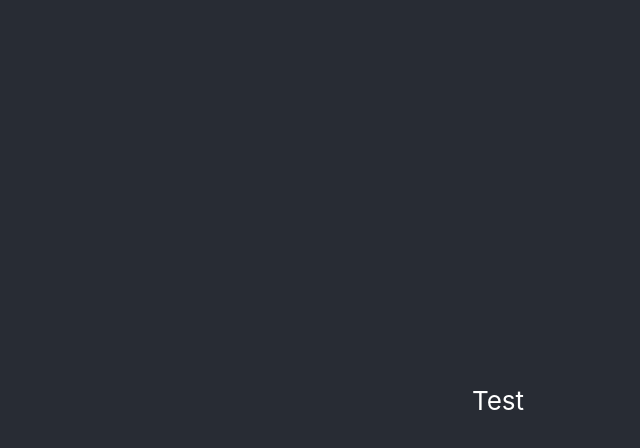
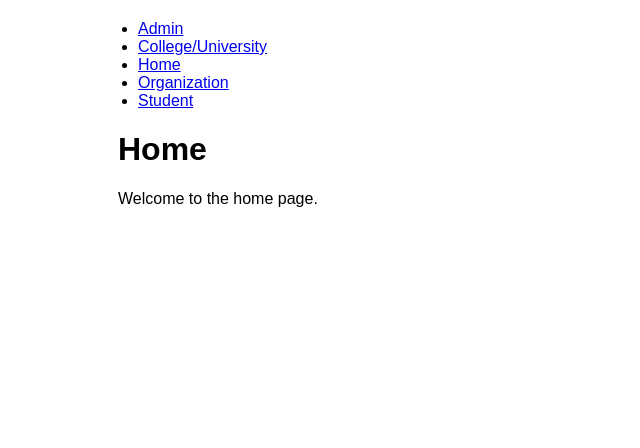
Before and after one commit to giancarlo-rodriguez/CSCE-482-Land-Rush, a React (Create React App) app in the folder static/land-rush/: page / in a window 1280 px wide. Shown: the top 448 px of the page, without its empty margins (142-782 px from the left). Built offline with nearby package versions, Linux system fonts and the light colour scheme.

Commit message:
Cleaning and Routing
Created basic routes to landing pages for the various user types and cleaned out preloaded React items.

```diff
--- a/static/land-rush/package.json
+++ b/static/land-rush/package.json
@@ -8,6 +8,7 @@
     "@testing-library/user-event": "^13.5.0",
     "react": "^18.2.0",
     "react-dom": "^18.2.0",
+    "react-router-dom": "^6.22.1",
     "react-scripts": "5.0.1",
     "web-vitals": "^2.1.4"
   },
--- /dev/null
+++ b/static/land-rush/src/App.css
@@ -0,0 +1,12 @@
+body {
+    font-family: Arial, sans-serif;
+    margin: 0;
+    padding: 0;
+    box-sizing: border-box;
+  }
+
+  .container {
+    max-width: 800px;
+    margin: 20px auto;
+    padding: 0 20px;
+  }
--- /dev/null
+++ b/static/land-rush/src/App.js
@@ -0,0 +1,40 @@
+import React from 'react';
+import { BrowserRouter as Router, Route, Routes, Link } from 'react-router-dom';
+import './App.css';
+
+import AdminLanding from './pages/admin-view/admin-landing';
+import CollegeLanding from './pages/college-view/college-landing';
+import HomeLanding from './pages/home-view/home-landing';
+import OrgLanding from './pages/org-view/org-landing';
+import StudentLanding from './pages/student-view/student-landing';
+
+
+function App() {
+return (
+    <Router>
+        <div className="container">
+            <nav>
+            <ul>
+                <li><Link to="/admin">Admin</Link></li>
+                <li><Link to="/college">College/University</Link></li>
+                <li><Link to="/home">Home</Link></li>
+                <li><Link to="/org">Organization</Link></li>
+                <li><Link to="/student">Student</Link></li>
+            </ul>
+            </nav>
+
+            <Routes>
+                <Route path="/" exact element={<HomeLanding />} />
+                <Route path="/admin" element={<AdminLanding />} />
+                <Route path="/college" element={<CollegeLanding />} />
+                <Route path="/home" element={<HomeLanding />} />
+                <Route path="/org" element={<OrgLanding />} />
+                <Route path="/student" element={<StudentLanding />} />
+            </Routes>
+        </div>
+    </Router>
+    );
+  }
+
+
+  export default App;
--- a/static/land-rush/src/index.js
+++ b/static/land-rush/src/index.js
@@ -1,18 +1,7 @@
 import React from 'react';
 import ReactDOM from 'react-dom';
 import './index.css';
-
-function App() {
-  return (
-    <div className="PageBase">
-      <header className="PageBase-header">
-        <p>
-          Test
-        </p>
-      </header>
-    </div>
-  );
-}
+import App from './App';
 
 ReactDOM.render(
   <React.StrictMode>
--- /dev/null
+++ b/static/land-rush/src/pages/admin-view/admin-landing.jsx
@@ -0,0 +1,12 @@
+import React from 'react';
+
+function AdminLanding() {
+  return (
+    <div className="container">
+      <h1>Admin Page</h1>
+      <p>You are an admin.</p>
+    </div>
+  );
+}
+
+export default AdminLanding;
--- /dev/null
+++ b/static/land-rush/src/pages/college-view/college-landing.jsx
@@ -0,0 +1,12 @@
+import React from 'react';
+
+function CollegeLanding() {
+  return (
+    <div className="container">
+      <h1>College/University</h1>
+      <p>You are a college/university..</p>
+    </div>
+  );
+}
+
+export default CollegeLanding;
--- /dev/null
+++ b/static/land-rush/src/pages/home-view/home-landing.jsx
@@ -0,0 +1,12 @@
+import React from 'react';
+
+function HomeLanding() {
+  return (
+    <div className="container">
+      <h1>Home</h1>
+      <p>Welcome to the home page.</p>
+    </div>
+  );
+}
+
+export default HomeLanding;
--- /dev/null
+++ b/static/land-rush/src/pages/org-view/org-landing.jsx
@@ -0,0 +1,12 @@
+import React from 'react';
+
+function OrgLanding() {
+  return (
+    <div className="container">
+      <h1>Organization</h1>
+      <p>You are an organization officer.</p>
+    </div>
+  );
+}
+
+export default OrgLanding;
--- /dev/null
+++ b/static/land-rush/src/pages/student-view/student-landing.jsx
@@ -0,0 +1,12 @@
+import React from 'react';
+
+function StudentLanding() {
+  return (
+    <div className="container">
+      <h1>Student</h1>
+      <p>You are a student.</p>
+    </div>
+  );
+}
+
+export default StudentLanding;
```
Also changed, not shown: 1 other file (tests, documents, lock files or other folders).
